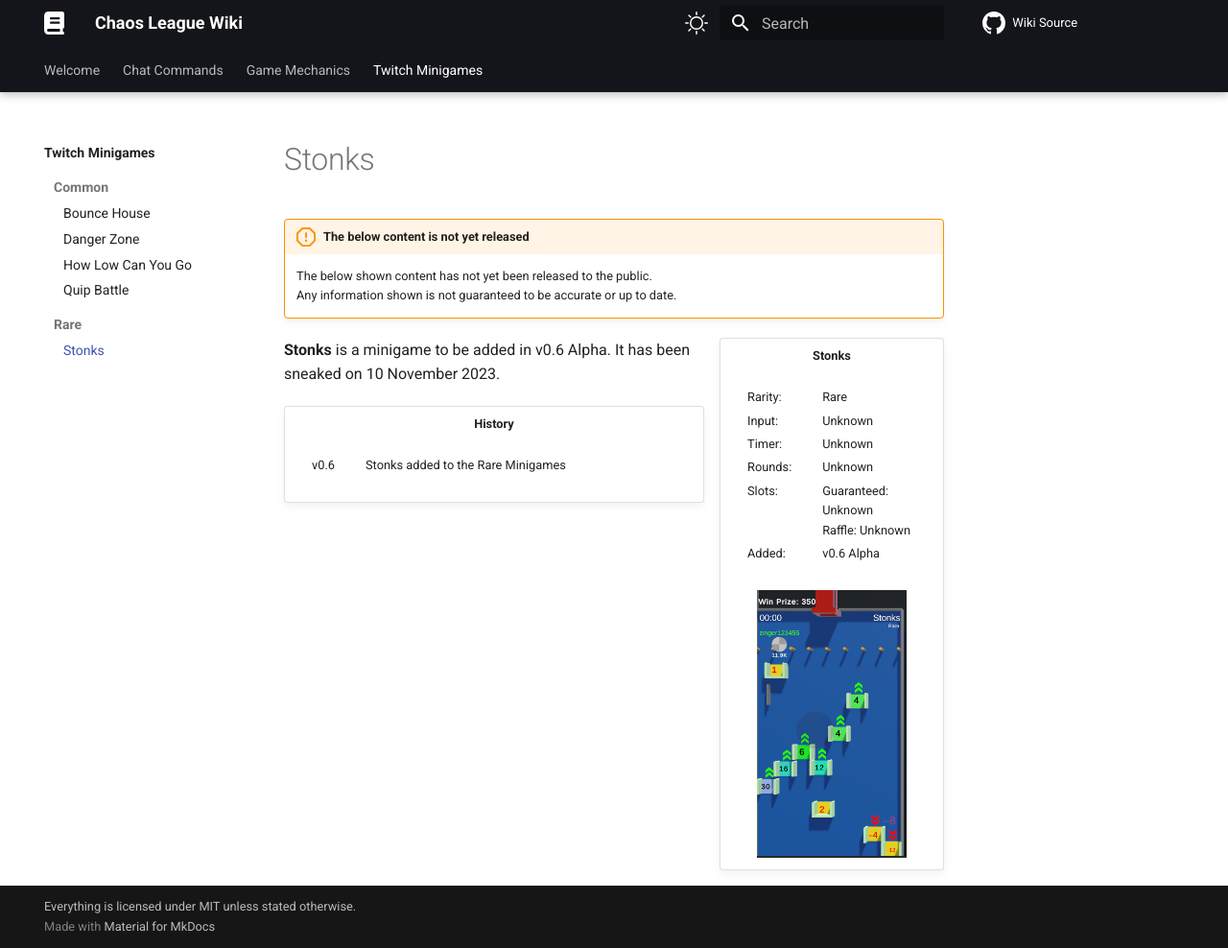
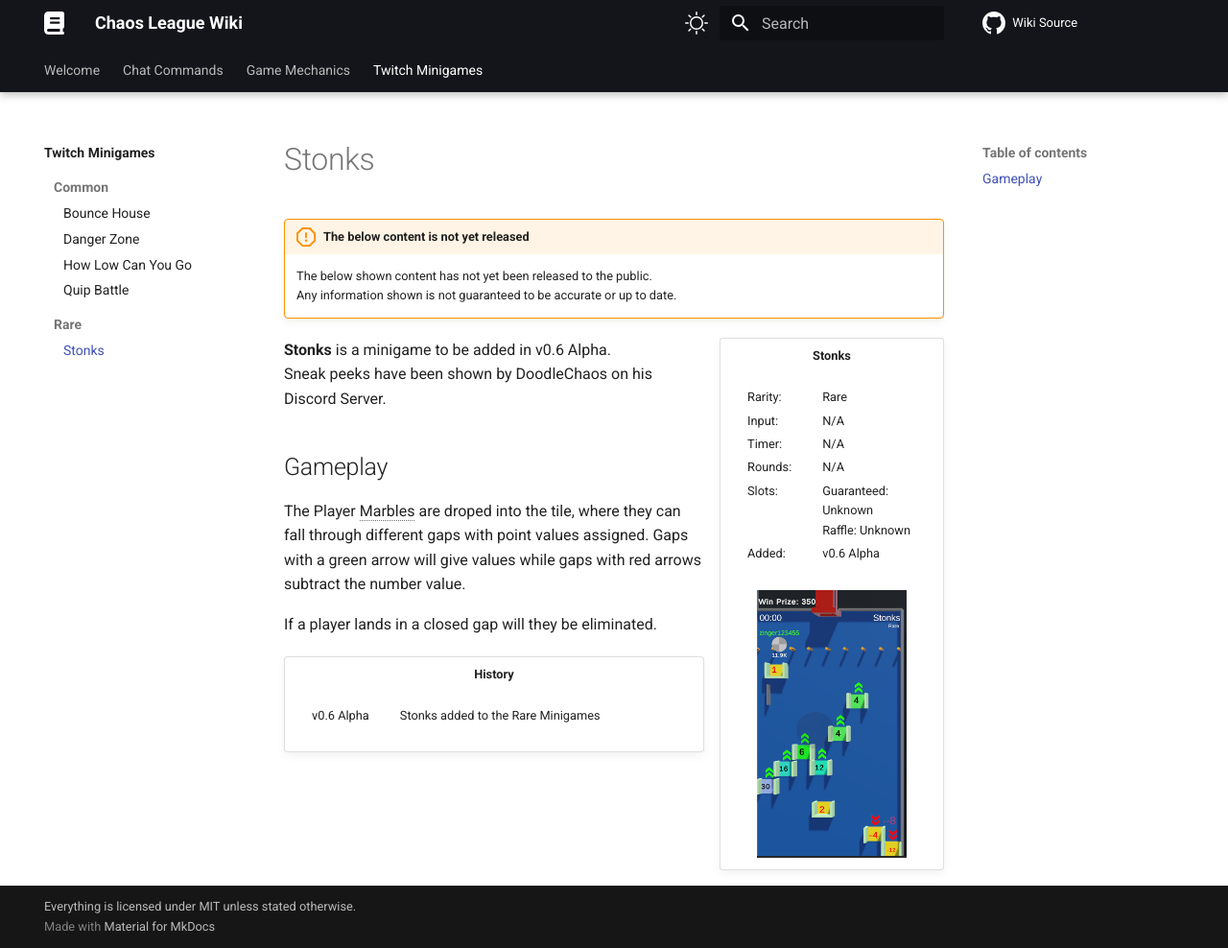
Before and after one commit to chaosleaguewiki/chaosleaguewiki.github.io, an MkDocs documentation site: the page built from docs/twitch-minigames/rare/stonks.md, in a window 1280 px wide and 988 px high. Shown: the whole window at 96% size. Built offline with MkDocs 1.6.1 and Material for MkDocs 9.7.7, drawn with Linux system fonts in a browser that asks for light colours; comment, search, counter and statistics services are not loaded.

Commit message:
Add gameplay about Stonks

```diff
--- a/docs/twitch-minigames/rare/stonks.md
+++ b/docs/twitch-minigames/rare/stonks.md
@@ -8,19 +8,26 @@
 |         |                                         |
 |---------|-----------------------------------------|
 | Rarity: | Rare                                    |
-| Input:  | Unknown                                 |
-| Timer:  | Unknown                                 |
-| Rounds: | Unknown                                 |
+| Input:  | N/A                                     |
+| Timer:  | N/A                                     |
+| Rounds: | N/A                                     |
 | Slots:  | Guaranteed: Unknown<br>Raffle: Unknown  |
 | Added:  | v0.6 Alpha                              |
 
 ![stonks](../../assets/images/minigames/stonks.png)
 ///
 
-**Stonks** is a minigame to be added in v0.6 Alpha. It has been sneaked on 10 November 2023.
+**Stonks** is a minigame to be added in v0.6 Alpha.
+Sneak peeks have been shown by DoodleChaos on his Discord Server.
+
+## Gameplay
+
+The Player Marbles are droped into the tile, where they can fall through different gaps with point values assigned. Gaps with a green arrow will give values while gaps with red arrows subtract the number value.
+
+If a player lands in a closed gap will they be eliminated.
 
 /// wiki | History
-|      |                                    |
-|------|------------------------------------|
-| v0.6 | Stonks added to the Rare Minigames |
+|            |                                    |
+|------------|------------------------------------|
+| v0.6 Alpha | Stonks added to the Rare Minigames |
 ///
```
